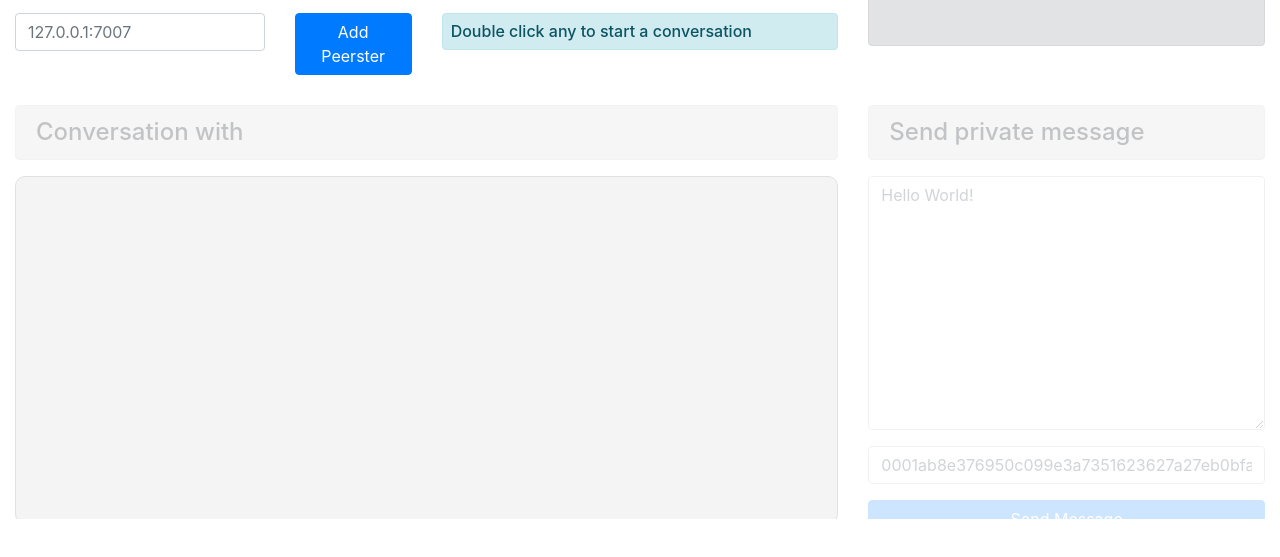
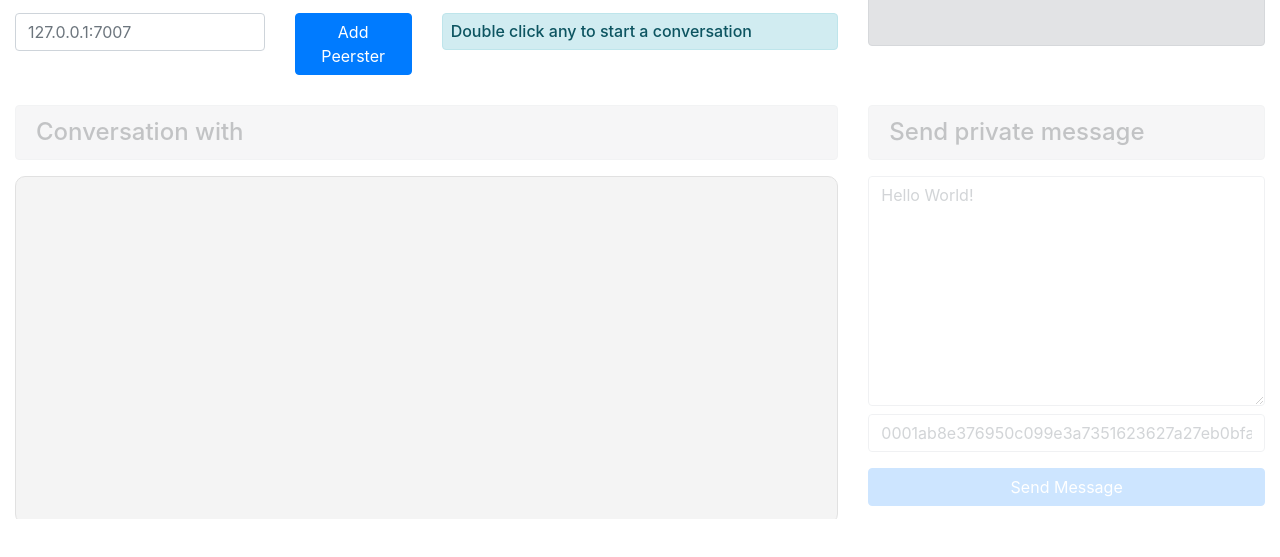
Before and after one commit to mikanikos/DSignal, a plain HTML site: page webserver/index.html in a window 1280 px wide. Shown: the part 241-798 px from the top of the page. Drawn offline with nearby package versions, Linux system fonts and the light colour scheme; no server answers.

Commit message:
GUI styles

```diff
--- a/webserver/index.html
+++ b/webserver/index.html
@@ -62,9 +62,9 @@
             </div>
             <div class="col-sm-4">
                 <form id="privateMsgForm">
-                    <div class="form-group">
+                    <div class="form-group" style="margin-bottom: 0.48rem;">
                         <label for="privateMsgTextArea"><h3 class="alert alert-secondary">Send private message</h3></label>
-                        <textarea class="form-control" id="privateMsgTextArea" rows="10" placeholder="Hello World!"></textarea>
+                        <textarea class="form-control" id="privateMsgTextArea" rows="9" placeholder="Hello World!"></textarea>
                     </div>
                     <div class="form-group">
                         <input type="text" class="form-control" id="privateMsgHash" placeholder="0001ab8e376950c099e3a7351623627a27eb0bfa7c8da56062dbd69cdcee7e55af93">
```
Also changed, not shown: _SignalFolder/AliceIdentity.txt (added).
